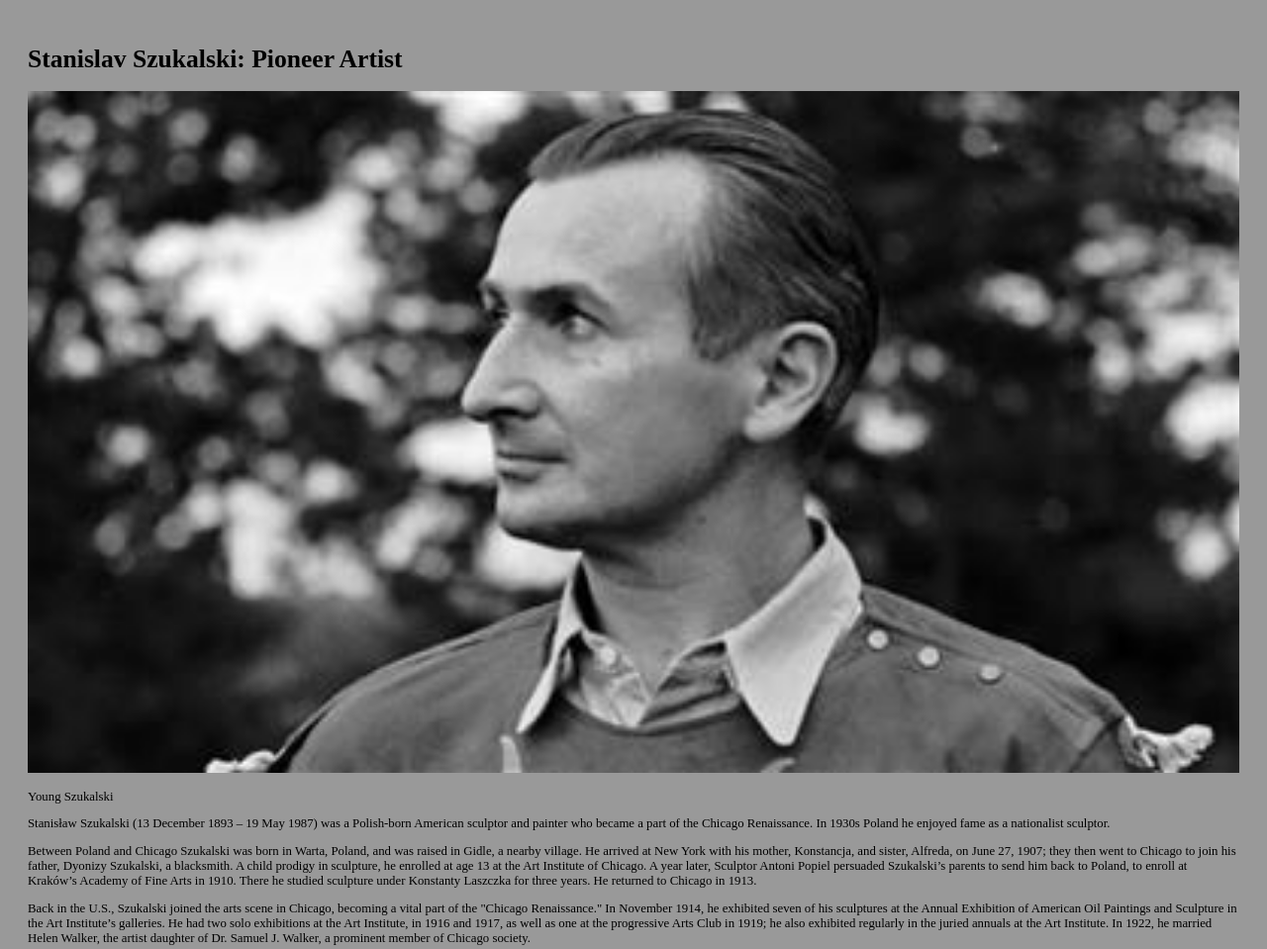
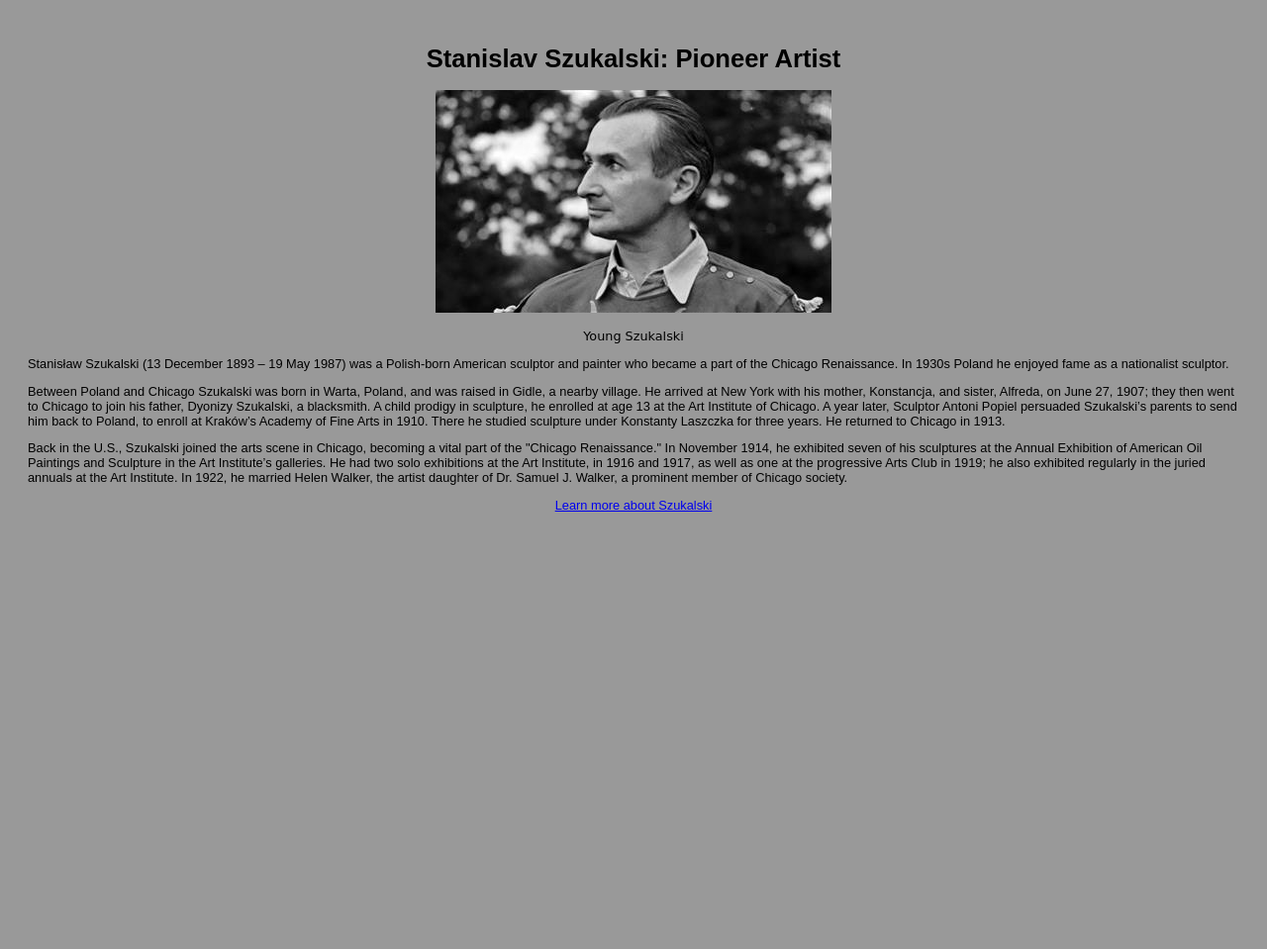
Before and after one commit to Kmaldonado18/tributePage, a plain HTML site: page index.html in a window 1280 px wide. Shown: the top 959 px of the page at 99% size. After the commit the page ends 800 px from the top, so only its background shows below. Drawn offline with Linux system fonts and the light colour scheme; files that its build step writes are made by us from their sources; files whose address does not match are found by name.

Commit message:
made more edits to abide by project requirements

```diff
--- a/index.html
+++ b/index.html
@@ -15,9 +15,9 @@
             </div>
         </div>
         <div id="tribute-info">
-            <p></p>Stanisław Szukalski (13 December 1893 – 19 May 1987) was a Polish-born American sculptor and painter
+            <p>Stanisław Szukalski (13 December 1893 – 19 May 1987) was a Polish-born American sculptor and painter
             who
-            became a part of the Chicago Renaissance. In 1930s Poland he enjoyed fame as a nationalist sculptor.
+            became a part of the Chicago Renaissance. In 1930s Poland he enjoyed fame as a nationalist sculptor.</p>
             <p>Between Poland and Chicago
                 Szukalski was born in Warta, Poland, and was raised in Gidle, a nearby village. He arrived at New York
                 with
--- a/style.css
+++ b/style.css
@@ -1,3 +1,6 @@
+
+/*The img element should responsively resize, relative to the width of its parent element, without exceeding its original size.*/
+
 <style>
 head{
     align-items:center;
@@ -6,20 +9,31 @@ head{
 body {
     background: #999999;
     font-size: 80%;
+    font-family: 'Arial';
+    text-align:center;
     padding: 20px;
     display: flex;
     justify-content: center;
     align-items: center;
 }
-
-img {
-    width: 100%;
-    justify-content: center;
+p{
+    text-align:left;
 }
 
-img div {
-    width: 100%;
+#img {
+    display:flex;
+    max-width: 100%;
+    align-items: center;
+    justify-content:center;
+}
+
+#img div {
     display: flex;
     justify-content: center;
+    align-items:center;
+}
+#img-caption{
+    text-align:center;
+    font-family:cursive;
 }
 </style>
```
